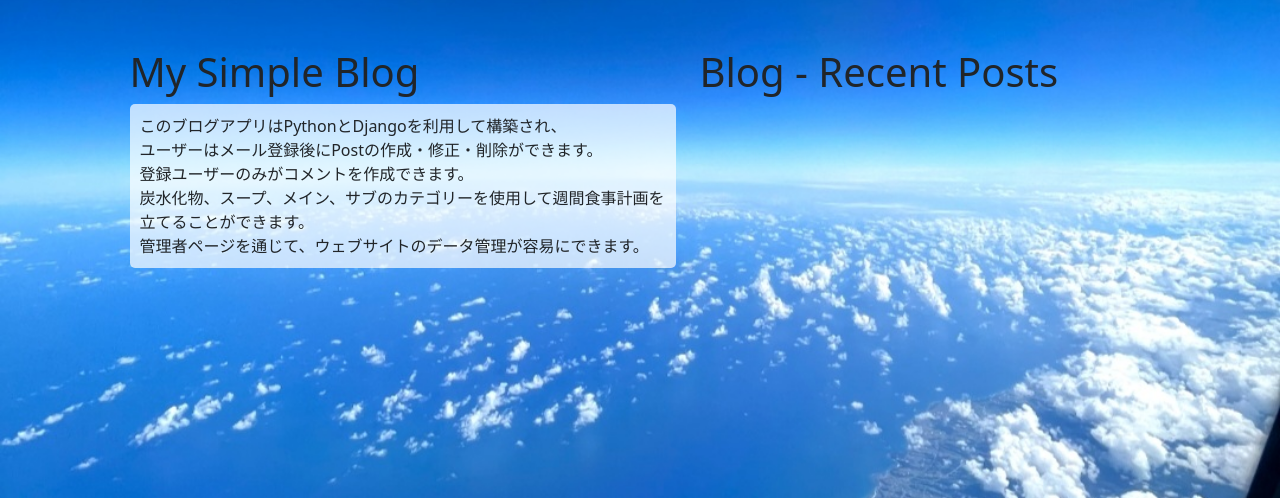
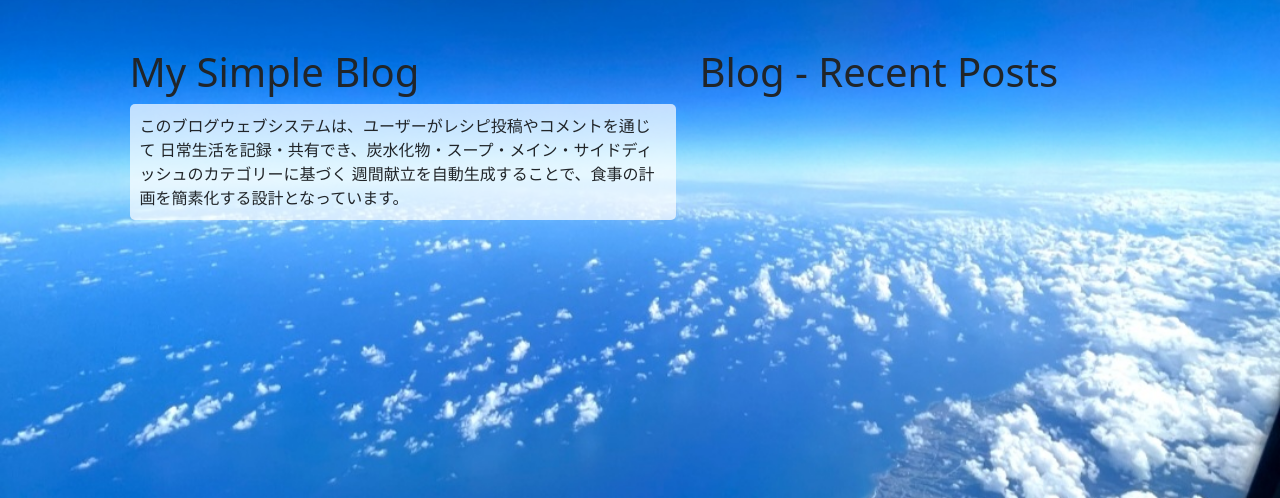
Before and after one commit to recon-reco/Smart-Menu-Planner, a Django app: page / in a window 1280 px wide. Shown: the part 56-554 px from the top of the page. Run offline with Django 4.2, Linux system fonts and the light colour scheme; data that the repository does not hold is empty; some libraries are stand-ins or nearby versions.

Commit message:
Qausar~Django

```diff
--- a/DjangoBlog_prj/settings.py
+++ b/DjangoBlog_prj/settings.py
@@ -47,6 +47,7 @@ INSTALLED_APPS = [
     "blog",
     "single_pages",
 
+    'rest_framework',
 
     "markdownx",
 
--- a/blog/models.py
+++ b/blog/models.py
@@ -1,5 +1,6 @@
 from django.db import models
 from django.contrib.auth.models import User
+from django.utils.text import slugify
 from markdownx.models import MarkdownxField
 from markdownx.utils import markdown
 import os
@@ -7,7 +8,6 @@ import os
 class Category(models.Model):
     name = models.CharField(max_length=50, unique=True)
     slug = models.SlugField(max_length=100, unique=True, allow_unicode=True)
-    """人が読めるURL生成"""
     def __str__(self):
         return self.name
     class Meta:
@@ -17,7 +17,7 @@ class Category(models.Model):
 
     def save(self, *args, **kwargs):
         if not self.slug:
-            self.slug = slugify(self.name)
+            self.slug = slugify(self.name)# Only generate slug if it is not already set
         super(Category, self).save(*args, **kwargs)
 
 
@@ -63,7 +63,7 @@ class Comment(models.Model):
 
 class MainIngredient(models.Model):
     name = models.CharField(max_length=100)
-    quantity = models.CharField(max_length=100)
+    quantity = models.IntegerField()
     serving_size = models.IntegerField()
     post = models.ForeignKey(Post, related_name='main_ingredients', on_delete=models.CASCADE)
 
--- a/single_pages/templates/single_pages/landing.html
+++ b/single_pages/templates/single_pages/landing.html
@@ -19,11 +19,11 @@
                     <br>
                     <h1>My Simple Blog</h1>
                     <ul class="white-background no-bullets">
-                        <li>このブログアプリはPythonとDjangoを利用して構築され、</li>
-                        <li>ユーザーはメール登録後にPostの作成・修正・削除ができます。</li>
-                        <li>登録ユーザーのみがコメントを作成できます。</li>
-                        <li>炭水化物、スープ、メイン、サブのカテゴリーを使用して週間食事計画を立てることができます。</li>
-                        <li>管理者ページを通じて、ウェブサイトのデータ管理が容易にできます。</li>
+                        <li>このブログウェブシステムは、ユーザーがレシピ投稿やコメントを通じて
+                            日常生活を記録・共有でき、炭水化物・スープ・メイン・サイドディッシュのカテゴリーに基づく
+                            週間献立を自動生成することで、食事の計画を簡素化する設計となっています。
+                        </li>
+
                     </ul>
                 </div>
                 <div class="col-lg-5 mt-5">
--- a/single_pages/urls.py
+++ b/single_pages/urls.py
@@ -3,4 +3,5 @@ from . import views
 urlpatterns =[
     path("about_me/", views.about_me),
     path("", views.landing),
+    path("api/menu", views.get_menu),
 ]
--- a/single_pages/views.py
+++ b/single_pages/views.py
@@ -1,5 +1,9 @@
 from django.shortcuts import render
 from blog.models import Post
+
+from rest_framework.decorators import api_view
+from rest_framework.response import Response
+
 def landing(request):
     recent_posts =Post.objects.order_by('-pk')[:5]
 
@@ -17,3 +21,12 @@ def about_me(request):
         request,
         'single_pages/about_me.html',
     )
+
+@api_view(['GET'])
+def get_menu(request):
+    menu = {
+        'carbs': ['Rice', 'Bread'],
+        'main': ['Chicken', 'Beef'],
+        'soup': ['Miso Soup', 'Tomato Soup'],
+    }
+    return Response(menu)
```
